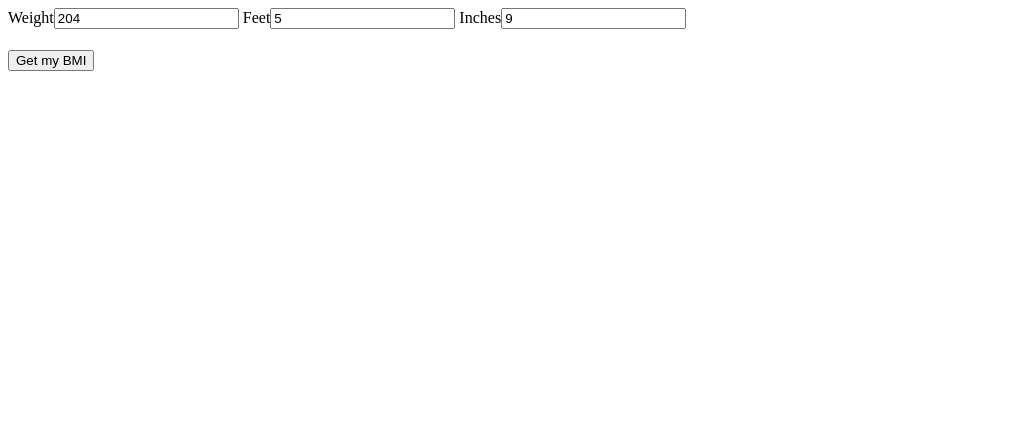
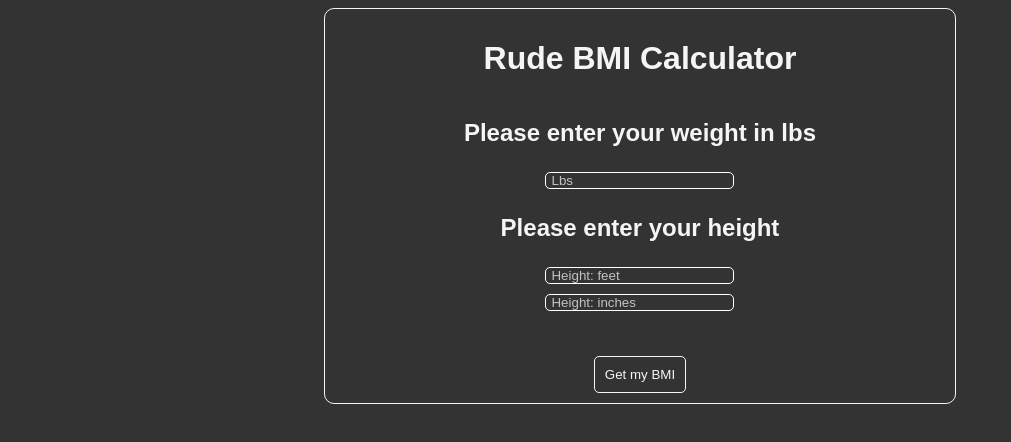
Before and after one commit to TonganHorse/rudeBMICalculator, a plain HTML site: page client/index.html in a window 1280 px wide. Shown: the whole page, without its empty margins (0-1011 px from the left). Drawn offline with Linux system fonts and the light colour scheme.

Commit message:
more styling

```diff
--- a/client/index.html
+++ b/client/index.html
@@ -8,15 +8,25 @@
     <title>BMI Calculator</title>
 </head>
 <body>
+<div class="card-wrapper">
+    <h1>Rude BMI Calculator</h1>
     <form id="characteristics">
-        <label>Weight<input name="person" type="number" id="weight" value="204"></label>
-        <label>Feet<input name="person" type="number" id="feet" value="5"></label>
-        <label>Inches<input name="person" type="number" id="inches" value="9"></label>
+        <div class="person-form-wrapper">
+            <div id="weight">
+                <h2>Please enter your weight in lbs</h2>
+                <input name="person" type="number" id="weight" placeholder="Lbs">
+            </div>
+            <div id="height">
+                <h2>Please enter your height</h2>
+                <input name="person" type="number" i" placeholder="Height: feet">
+                <input name="person" type="number" id="inches" placeholder="Height: inches">
+            </div>
+        </div>
     </form>
 
-
-    <h1 id="display-BMI"></h1>
-    <button onclick="showBMI()">Get my BMI</button>
+    <p id="display-BMI"></p>
+    <button class="btn" id="submit-btn" onclick="showBMI()">Get my BMI</button>
+</div>
 
 
 
--- a/css/styles.css
+++ b/css/styles.css
@@ -0,0 +1,72 @@
+body{
+    display: flex;
+    justify-content: center;
+    align-items: center;
+    flex-direction: column;
+    background-color: #333;
+    font-family: arial, sans-serif;
+}
+
+.person-form-wrapper{
+    display: flex;
+    justify-content: flex;
+    align-items: center;
+    flex-direction: column;
+}
+#weight{
+    display: flex;
+    justify-content: center;
+    align-items: center;
+    flex-direction: column;
+}
+#height{
+    display: flex;
+    justify-content: center;
+    align-items: center;
+    flex-direction: column;
+}
+.card-wrapper{
+    background: transparent;
+    border-radius: 10px;
+    border: 1px solid whitesmoke;
+    text-align: center;
+    padding: 10px;
+    box-sizing: border-box;
+    color: whitesmoke;
+    width: 50%;
+    height: 25%;
+
+}
+input{
+    background: transparent;
+    border: 1px solid #fff;
+    color: whitesmoke;
+    margin: 5px 0px;
+    padding: 0 5px;
+    border-radius: 5px;
+}
+input::placeholder{
+    color: rgba(255, 255, 255, 0.7);
+}
+input:focus{
+    border: none;
+}
+
+.btn{
+    border: 1px solid whitesmoke;
+    background: transparent;
+    color: whitesmoke;
+    border-radius: 5px;
+    padding: 10px;
+    cursor: pointer;
+}
+#display-BMI{
+    margin: auto;
+    text-align: center;
+    width: 100%;
+    margin: 0;
+    padding: 20px;
+    box-sizing: border-box;
+
+
+}
--- a/js/main.js
+++ b/js/main.js
@@ -16,12 +16,14 @@ function calculateBMI () {
 function showBMI () {
 const display = document.getElementById('display-BMI')
      let BMI = Math.round(calculateBMI())
-
-    if(BMI > 24.9) {
-        display.innerText = "your BMI is " + BMI + ", you fat back!"
+    console.log(BMI)
+    if(BMI > 24.9 && BMI < 40) {
+        display.innerText = "Your BMI is " + BMI + ", you fat back!"
     } else if(BMI < 18.5) {
-        display.innerText = "your BMI is " + BMI + ", hit the gym scrub!"
+        display.innerText = "Your BMI is " + BMI + ", hit the gym scrub!"
+    } else if(BMI >= 40){
+        display.innerText = "Your BMI is " + BMI + ", holy shit you're fat!"
     } else {
-        display.innerText = "your BMI is " + BMI + ", you're in range but you're still fat on the inside!"
+        display.innerText = "Your BMI is " + BMI + ", you're in range but you're still fat on the inside!"
     }
 }
```
